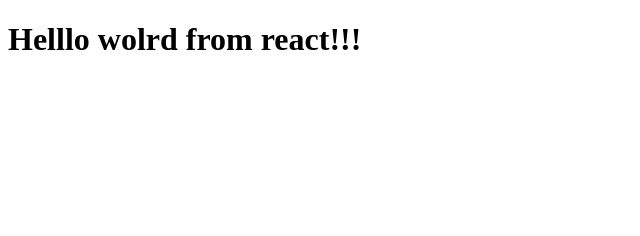
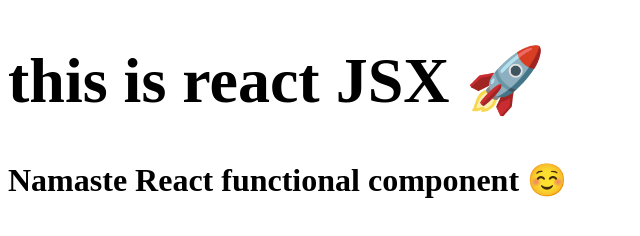
Before and after one commit to puneethnviraat/Namaste-React, a React app: page / in a window 1280 px wide. Shown: the whole page, without its empty margins (0-640 px from the left). Built offline with nearby package versions, Linux system fonts and the light colour scheme.

Commit message:
Episode-3

```diff
--- a/App.js
+++ b/App.js
@@ -1,8 +1,31 @@
+import React from "react";
+import { ReactDOM, createRoot } from "react-dom/client";
 
-import React from "react"
-import { ReactDOM } from "react-dom/client";
-import { createRoot } from 'react-dom/client';
-const heading=React.createElement("h1",{id:"heading",className:"heading"},"Helllo wolrd from react!!! ");
-const domNode = document.getElementById('root');
-const root = createRoot(domNode);
-root.render(heading)
+
+// const heading=React.createElement("div",{id:"heading"},[
+//   React.createElement("h1",{},"React app 🚀 "),
+//   React.createElement("p",{},"test paragraphn one"),
+//  React.createElement("p",{},"test paragraph two"),
+//  React.createElement("p",{},"test paragraph threeo"),
+// ]);
+//React Element
+const title=(
+  <h1>this is react JSX   🚀  </h1>
+)
+
+//React component
+//class based component - OLD
+
+// functional component - New
+
+const HeadingComponent=()=>{
+
+return (<h1>
+  {title}
+  Namaste React functional component ☺️
+  </h1>);
+}
+
+const domroot=document.getElementById("root")
+const root=createRoot(domroot);
+root.render(<HeadingComponent />)
--- a/index.html
+++ b/index.html
@@ -10,6 +10,7 @@
 </head>
 <body>
   <div id="root">
+    <h2>Puneeth here 🚀  </h2>
   </div>
   <script type="module" src="app.js"></script>
 </body>
```
